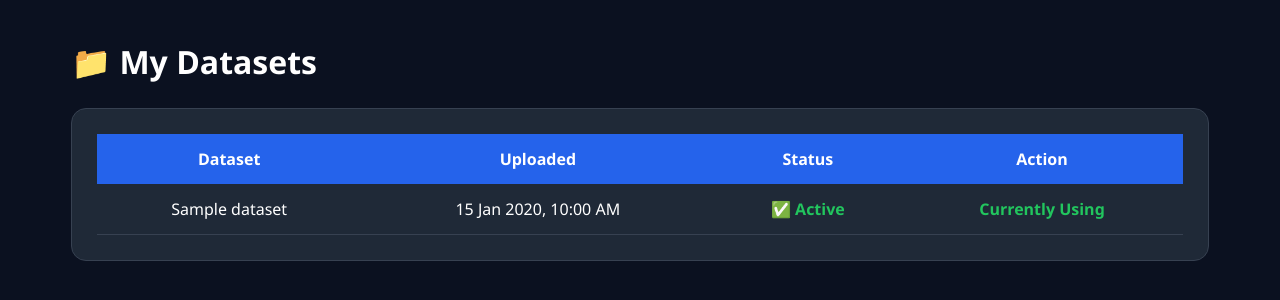
After one commit to francis-xavier-lopez/SMART-BUSINESS-ANALYST-PLATFORM, a Django app: page /dashboard/datasets/ in a window 1280 px wide. The commit adds this page. Shown: the top 300 px of the page. Run offline with Django 5.2, Linux system fonts and the light colour scheme; a user stored in the database is signed in; tables that the repository leaves empty hold one stand-in row (values such as "Sample post"); some libraries are stand-ins or nearby versions.

Commit message:
data set switching

```diff
--- a/Business_app/models.py
+++ b/Business_app/models.py
@@ -11,6 +11,7 @@ class Dataset(models.Model):
     name = models.CharField(max_length=200)
     file = models.FileField(upload_to='datasets/')
     uploaded_at = models.DateTimeField(auto_now_add=True)
+    is_active = models.BooleanField(default=False)
 
     class Meta:
         db_table = 'dataset'
--- /dev/null
+++ b/dashboard/datasets.py
@@ -0,0 +1,40 @@
+from django.shortcuts import render, redirect
+from django.contrib.auth.decorators import login_required
+
+from Business_app.models import Dataset
+
+
+@login_required
+def dataset_list(request):
+
+    datasets = Dataset.objects.filter(
+        user=request.user
+    ).order_by("-uploaded_at")
+
+    active_dataset = Dataset.objects.filter(
+        user=request.user,
+        is_active=True
+    ).first()
+
+    return render(
+        request,
+        "datasets.html",
+        {
+            "datasets": datasets,
+            "active_dataset": active_dataset,
+        }
+    )
+
+@login_required
+def use_dataset(request, dataset_id):
+
+    Dataset.objects.filter(
+        user=request.user
+    ).update(is_active=False)
+
+    Dataset.objects.filter(
+        id=dataset_id,
+        user=request.user
+    ).update(is_active=True)
+
+    return redirect("/dashboard/datasets/?success=1")
--- a/dashboard/forecast.py
+++ b/dashboard/forecast.py
@@ -16,8 +16,9 @@ def forecast(request):
 
     # Get latest uploaded dataset
     dataset = Dataset.objects.filter(
-        user=request.user
-    ).order_by("-uploaded_at").first()
+        user=request.user,
+        is_active=True
+    ).first()
 
     if not dataset:
         return render(request, "forecast.html", {
--- a/dashboard/insights.py
+++ b/dashboard/insights.py
@@ -9,8 +9,9 @@ def ai_insights(request):
 
     # Get latest uploaded dataset
     dataset = Dataset.objects.filter(
-        user=request.user
-    ).order_by("-uploaded_at").first()
+        user=request.user,
+        is_active=True
+    ).first()
 
     if not dataset:
         return render(request, "ai.html", {
--- a/dashboard/preview.py
+++ b/dashboard/preview.py
@@ -9,8 +9,9 @@ def data_preview(request):
 
     # Get latest uploaded dataset
     dataset = Dataset.objects.filter(
-        user=request.user
-    ).order_by("-uploaded_at").first()
+        user=request.user,
+        is_active=True
+    ).first()
 
     if not dataset:
         return render(request, "preview.html", {
--- a/dashboard/urls.py
+++ b/dashboard/urls.py
@@ -9,4 +9,6 @@ urlpatterns = [
     path('forecast/', views.forecast, name='forecast'),
     path("reports/", views.reports, name="reports"),
     path("download-report/", views.download_report, name="download_report"),
+    path("datasets/",views.dataset_list,name="datasets"),
+    path("datasets/use/<int:dataset_id>/",views.use_dataset,name="use_dataset",),
 ]
--- a/dashboard/views.py
+++ b/dashboard/views.py
@@ -9,6 +9,7 @@ from .upload import upload_file
 from .insights import ai_insights
 from .forecast import forecast
 from .reports import reports, download_report
+from .datasets import dataset_list, use_dataset
 import math
 import pandas as pd
 
@@ -18,7 +19,10 @@ import pandas as pd
 def dashboard(request):
 
     # Get latest uploaded dataset
-    dataset = Dataset.objects.filter(user=request.user).order_by("-uploaded_at").first()
+    dataset = Dataset.objects.filter(
+        user=request.user,
+        is_active=True
+    ).first()
 
     if not dataset:
         return render(request, "dashboard.html", {
--- /dev/null
+++ b/static/css/datasets.css
@@ -0,0 +1,63 @@
+body{
+    background:#0B1120;
+    color:#fff;
+    font-family:'Segoe UI',sans-serif;
+}
+
+.container{
+    width:90%;
+    margin:40px auto;
+}
+
+h1{
+    margin-bottom:25px;
+}
+
+.table-card{
+    background:#1F2937;
+    padding:25px;
+    border-radius:15px;
+    border:1px solid #374151;
+}
+
+table{
+    width:100%;
+    border-collapse:collapse;
+}
+
+th{
+    background:#2563eb;
+    color:#fff;
+    padding:14px;
+}
+
+td{
+    padding:14px;
+    border-bottom:1px solid #374151;
+    text-align:center;
+}
+
+tr:hover{
+    background:#111827;
+}
+
+.active{
+    color:#22c55e;
+    font-weight:bold;
+}
+
+.inactive{
+    color:#94a3b8;
+}
+
+.btn{
+    background:#2563eb;
+    color:#fff;
+    padding:8px 16px;
+    text-decoration:none;
+    border-radius:8px;
+}
+
+.btn:hover{
+    background:#1d4ed8;
+}
--- a/templates/dashboard.html
+++ b/templates/dashboard.html
@@ -23,6 +23,7 @@
         <ul>
             <li><a href="#">Dashboard</a></li>
             <li><a href="{% url 'upload' %}">Upload Data</a></li>
+            <li><a href="{% url 'datasets' %}">Datasets</a></li>
             <li><a href="{% url 'preview' %}">Data Preview</a></li>
             <li><a href="{% url 'ai_insights' %}">AI Insights</a></li>
             <li><a href="{% url 'forecast' %}">Forecast</a></li>
--- /dev/null
+++ b/templates/datasets.html
@@ -0,0 +1,124 @@
+<!doctype html>
+<html lang="en">
+<head>
+    {% load static %}
+    <meta charset="UTF-8">
+    <meta name="viewport" content="width=device-width, initial-scale=1">
+    <title>My Datasets</title>
+
+    <link rel="stylesheet" href="{% static 'css/datasets.css' %}">
+</head>
+<body>
+
+<div class="container">
+
+    <h1>📁 My Datasets</h1>
+
+    <div class="table-card">
+
+        <table>
+
+            <thead>
+                <tr>
+                    <th>Dataset</th>
+                    <th>Uploaded</th>
+                    <th>Status</th>
+                    <th>Action</th>
+                </tr>
+            </thead>
+
+            <tbody>
+
+            {% for dataset in datasets %}
+
+                <tr>
+
+                    <td>{{ dataset.name }}</td>
+
+                    <td>
+                        {{ dataset.uploaded_at|date:"d M Y, h:i A" }}
+                    </td>
+
+                    <td>
+
+                        {% if dataset.is_active %}
+
+                            <span class="active">
+                                ✅ Active
+                            </span>
+
+                        {% else %}
+
+                            <span class="inactive">
+                                Inactive
+                            </span>
+
+                        {% endif %}
+
+                    </td>
+
+                    <td>
+
+                        {% if not dataset.is_active %}
+
+                            <a href="{% url 'use_dataset' dataset.id %}" class="btn">
+                                Use Dataset
+                            </a>
+
+                        {% else %}
+
+                            <span class="active">
+                                Currently Using
+                            </span>
+
+                        {% endif %}
+
+                    </td>
+
+                </tr>
+
+            {% endfor %}
+
+            </tbody>
+
+        </table>
+
+    </div>
+
+</div>
+
+<script src="https://cdn.jsdelivr.net/npm/sweetalert2@11"></script>
+
+{% if request.GET.success %}
+
+<script>
+
+Swal.fire({
+
+    title: "Dataset Activated!",
+    text: "The selected dataset is now active.",
+    icon: "success",
+    background: "#1F2937",
+    color: "#fff",
+    confirmButtonColor: "#2563EB",
+    showCancelButton: true,
+
+    confirmButtonText: "Go to Dashboard",
+    cancelButtonText: "Stay Here"
+
+}).then((result) => {
+
+    if(result.isConfirmed){
+
+        window.location.href = "{% url 'dashboard' %}";
+
+    }
+
+});
+
+</script>
+
+{% endif %}
+
+</body>
+</html>
```
Also changed, not shown: dashboard/reports.py (+6 -4 lines), dashboard/upload.py (+7 -1 lines), Business_app/migrations/0004_dataset_is_active.py (added), 3 other files.
